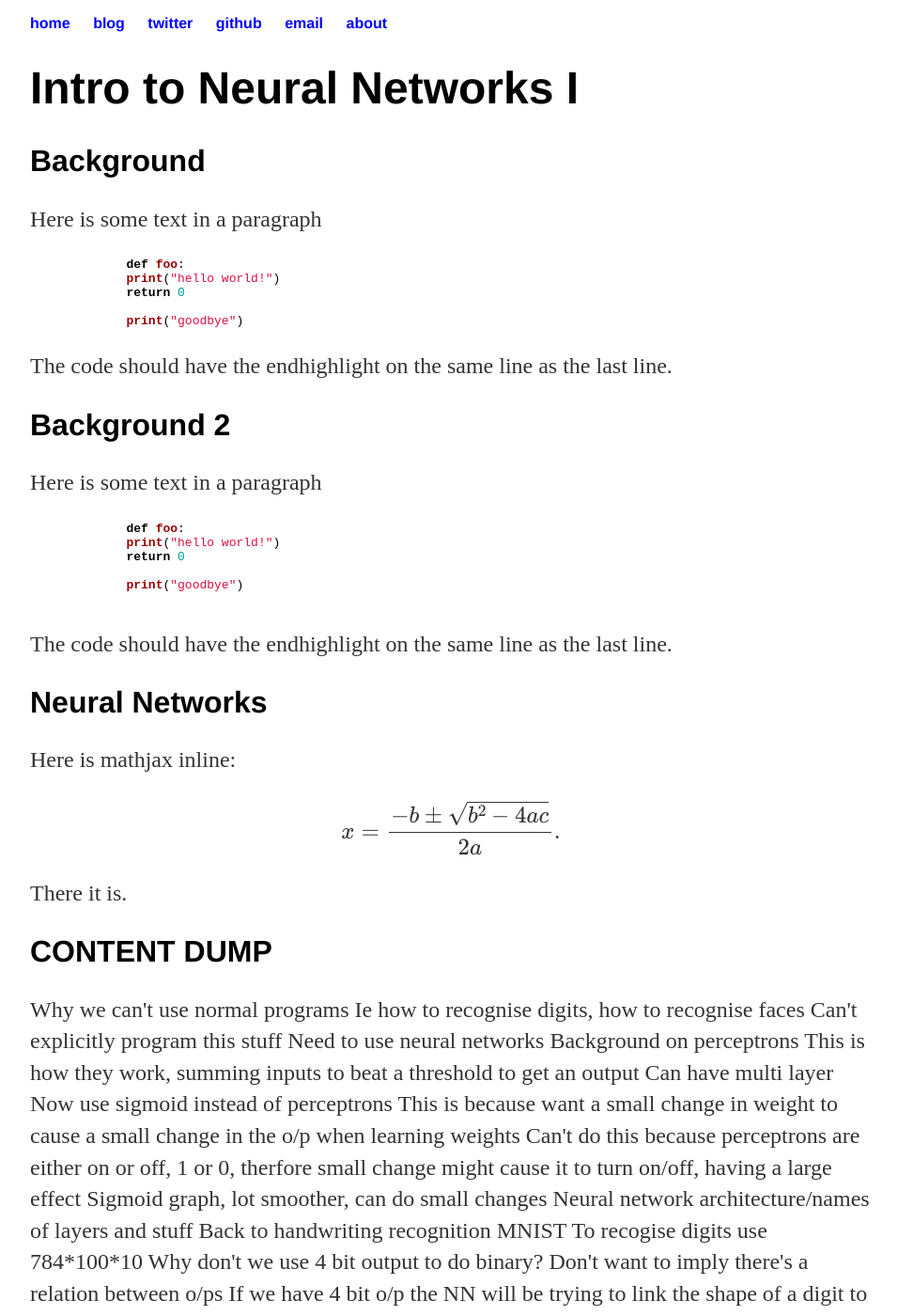
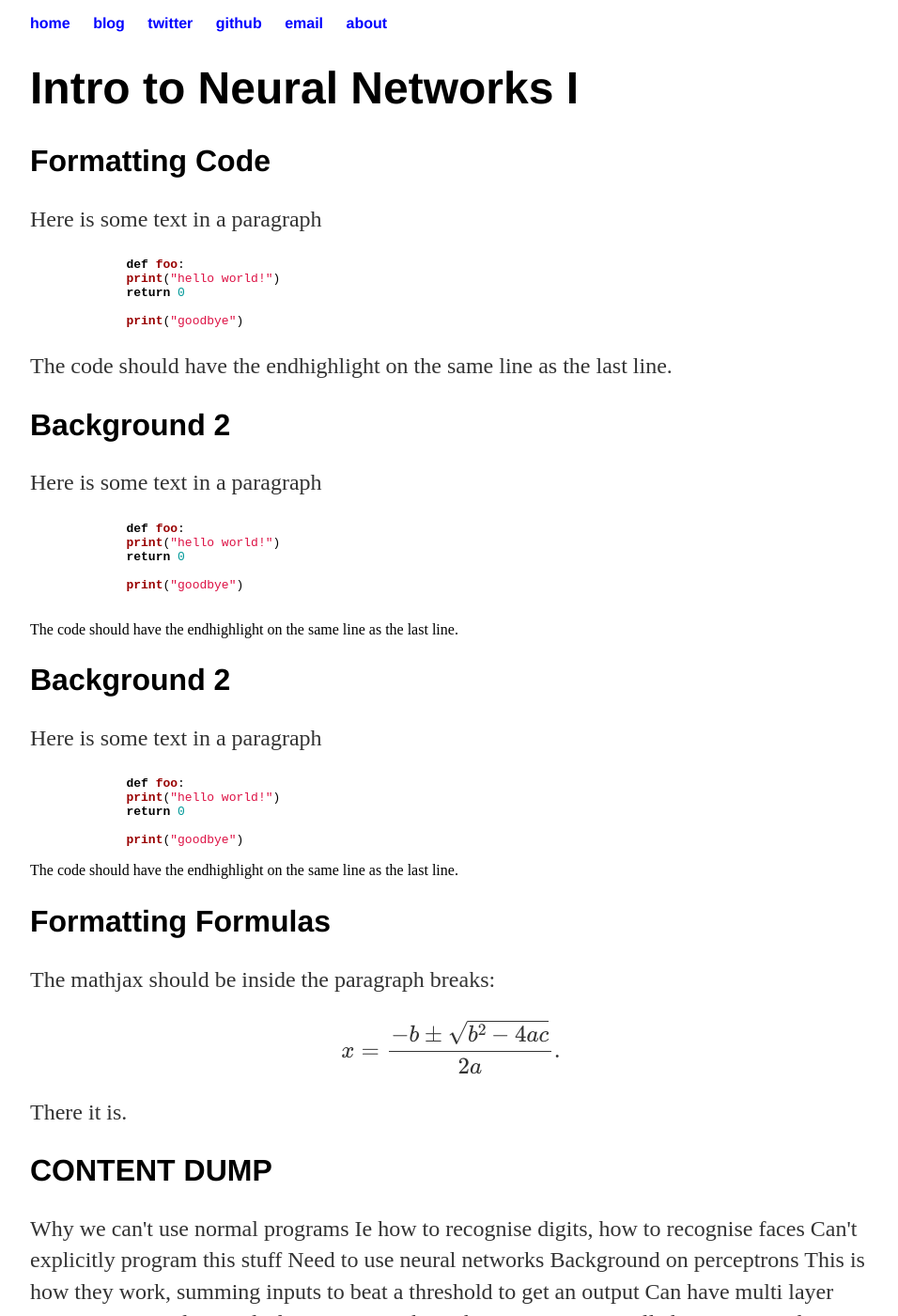
Before and after one commit to bentrevett/bentrevett.github.io, a Jekyll site: the page built from blog/intro-to-neural-networks-i/index.html, in a window 1280 px wide and 1400 px high. Shown: the whole window at 94% size, without its empty margins (160-1116 px from the left). Built offline with Jekyll 4.4.1, drawn with Linux system fonts in a browser that asks for light colours; formulas are drawn with MathJax 3.

Commit message:
formatting

```diff
--- a/blog/intro-to-neural-networks-i/index.html
+++ b/blog/intro-to-neural-networks-i/index.html
@@ -5,7 +5,7 @@
 ---
 
 	<h1>Intro to Neural Networks I</h1>
-	<h2>Background</h2>
+	<h2>Formatting Code</h2>
 	<p>Here is some text in a paragraph</p>
 	{% highlight python %}
 	def foo:
@@ -15,7 +15,7 @@
 	print("goodbye"){% endhighlight %}
 	<p>The code should have the endhighlight on the same line as the last line.</p>
 	<h2>Background 2</h2>
-	<p>Here is some text in a paragraph</p>
+	<p>Here is some text in a paragraph
 	{% highlight python %}
 	def foo:
 	print("hello world!")
@@ -23,9 +23,18 @@
 
 	print("goodbye")
 	{% endhighlight %}
-	<p>The code should have the endhighlight on the same line as the last line.</p>
-	<h2>Neural Networks</h2>
-	<p>Here is mathjax inline: $$x = {-b \pm \sqrt{b^2-4ac} \over 2a}.$$ There it is.</p>
+	The code should have the endhighlight on the same line as the last line.</p>
+	<h2>Background 2</h2>
+	<p>Here is some text in a paragraph
+	{% highlight python %}
+	def foo:
+	print("hello world!")
+	return 0
+
+	print("goodbye"){% endhighlight %}
+	The code should have the endhighlight on the same line as the last line.</p>
+	<h2>Formatting Formulas</h2>
+	<p>The mathjax should be inside the paragraph breaks: $$x = {-b \pm \sqrt{b^2-4ac} \over 2a}.$$ There it is.</p>
 	<h2>CONTENT DUMP</h2>
 	<p>
 	Why we can't use normal programs
```
